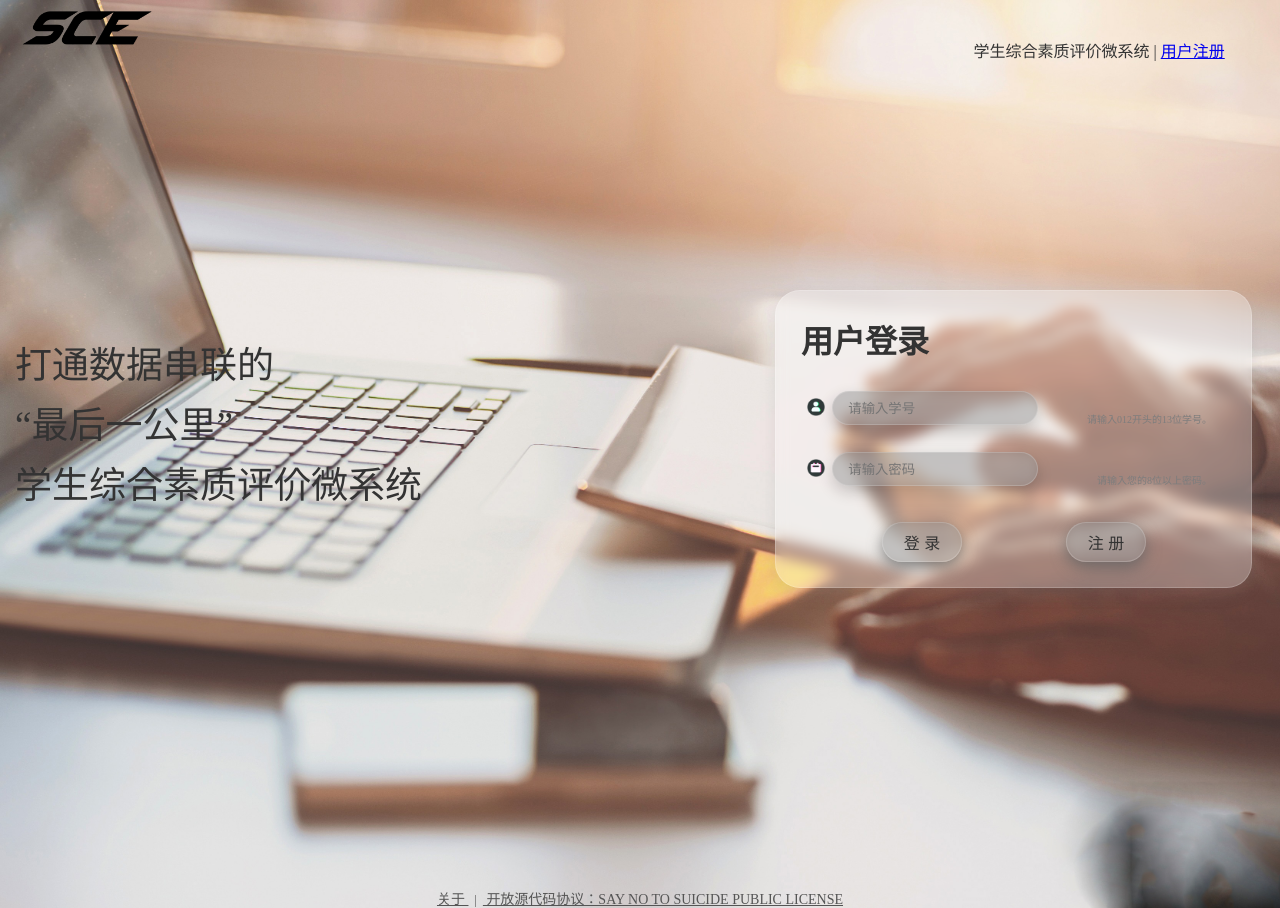
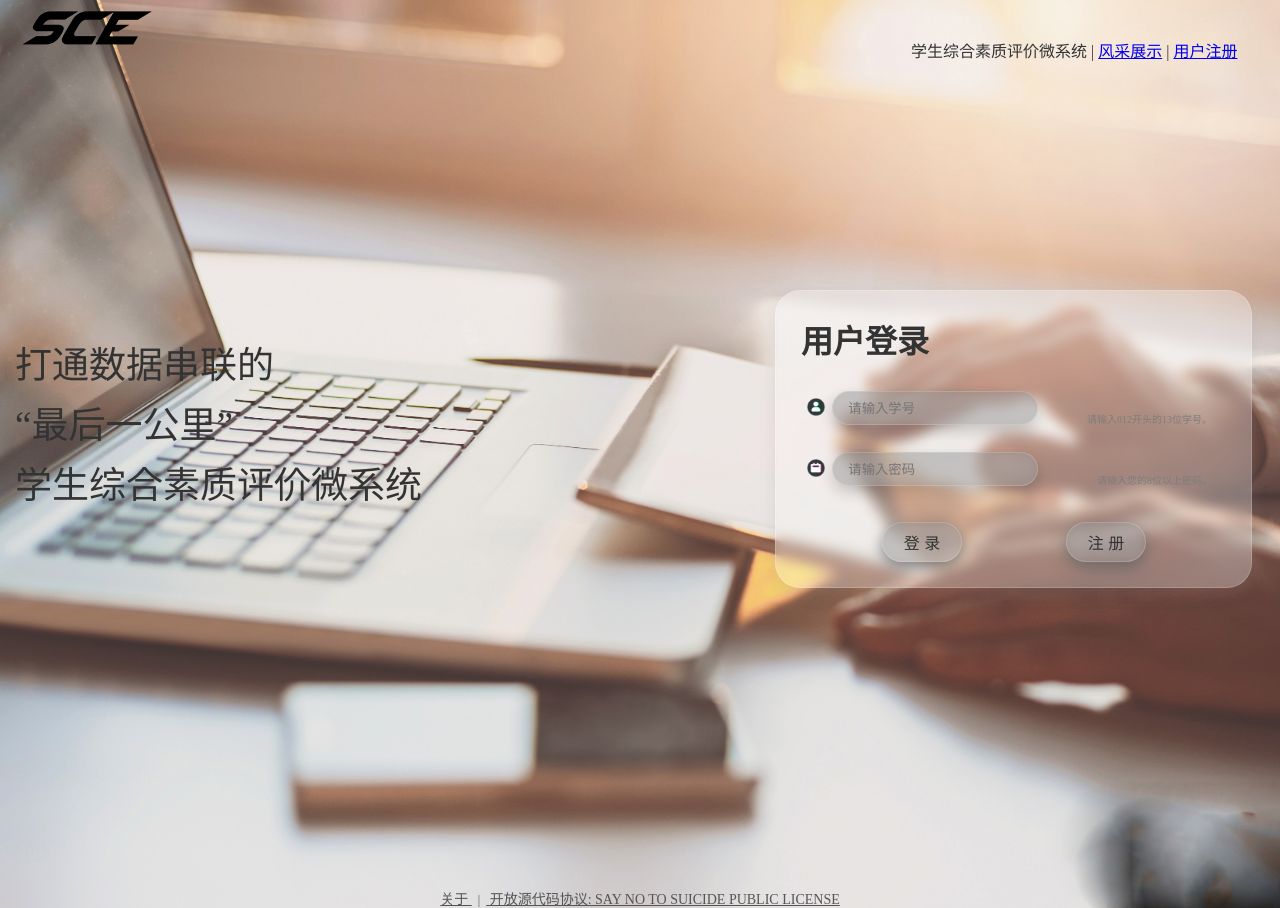
Before and after one commit to realJaydenCheng/student-comprehensive-evaluation, a Flask app: page /sce/login in a window 1280 px wide. Run offline with Flask 2, Linux system fonts and the light colour scheme; some libraries are stand-ins or nearby versions.

Commit message:
增加风采展示入口

```diff
--- a/static/css/login.css
+++ b/static/css/login.css
@@ -23,7 +23,7 @@ nav {
 #top {
 	display: inline;
 	text-align: right;
-	margin-left: 65%;
+	margin-left: 60%;
 	line-height: 50px;
 }
 
--- a/templates/login.html
+++ b/templates/login.html
@@ -22,7 +22,7 @@
 <body>
     <nav>
         <img src="../static/img/logo.png" alt="学生综合素质评价微系统" title="学生综合素质评价微系统" width="142px">
-        <span id="top">学生综合素质评价微系统&nbsp;|&nbsp;<a href="{{url_for('reg')}}">用户注册</a></span>
+        <span id="top">学生综合素质评价微系统&nbsp;|&nbsp;<a href="{{url_for('honor')}}">风采展示</a>&nbsp;|&nbsp;<a href="{{url_for('reg')}}">用户注册</a></span>
     </nav>
     <div id="main">
         <div id="slogan">
@@ -69,7 +69,7 @@
     <footer>
         <a href="{{url_for('about')}}">关于&nbsp;</a>
         &nbsp;|&nbsp;
-        <a href="{{url_for('license')}}">&nbsp;开放源代码协议：SAY NO TO SUICIDE PUBLIC LICENSE</a>
+        <a href="{{url_for('license')}}">&nbsp;开放源代码协议: SAY NO TO SUICIDE PUBLIC LICENSE</a>
     </footer>
 </body>
 
```
